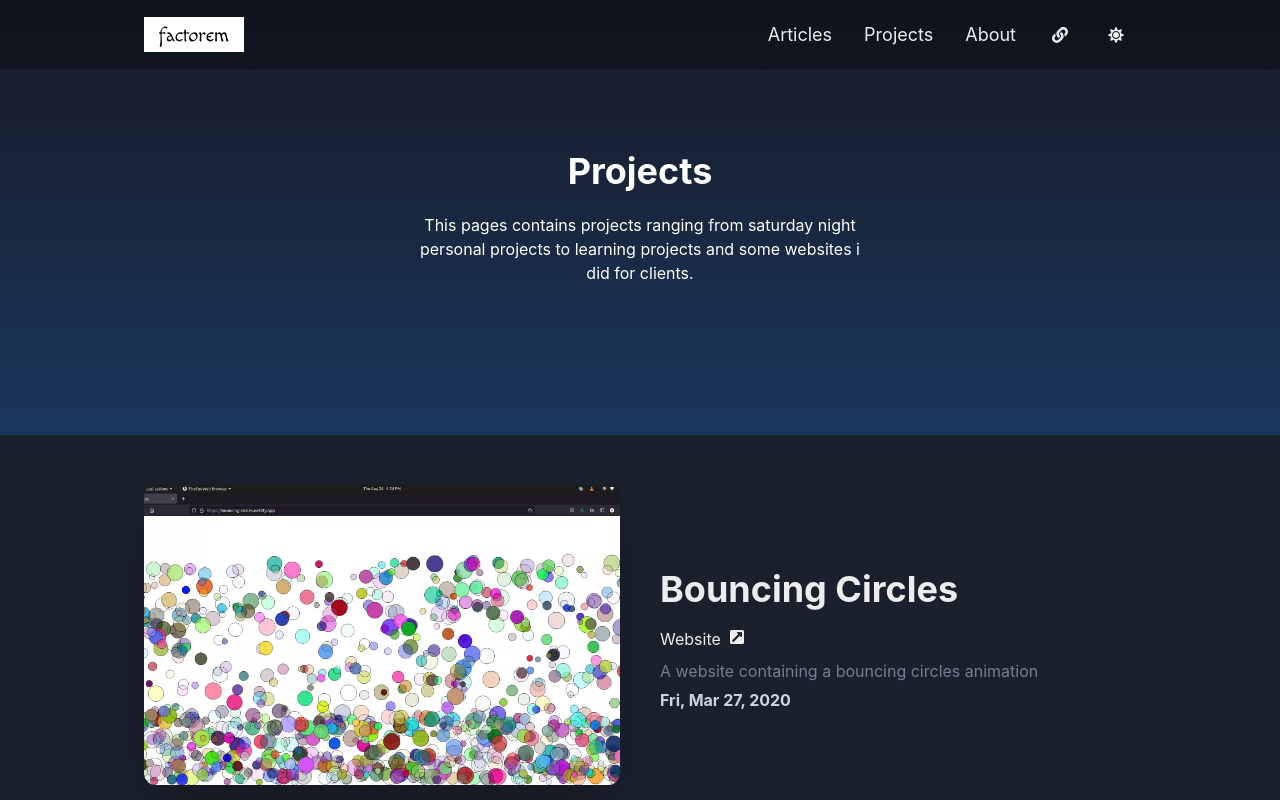
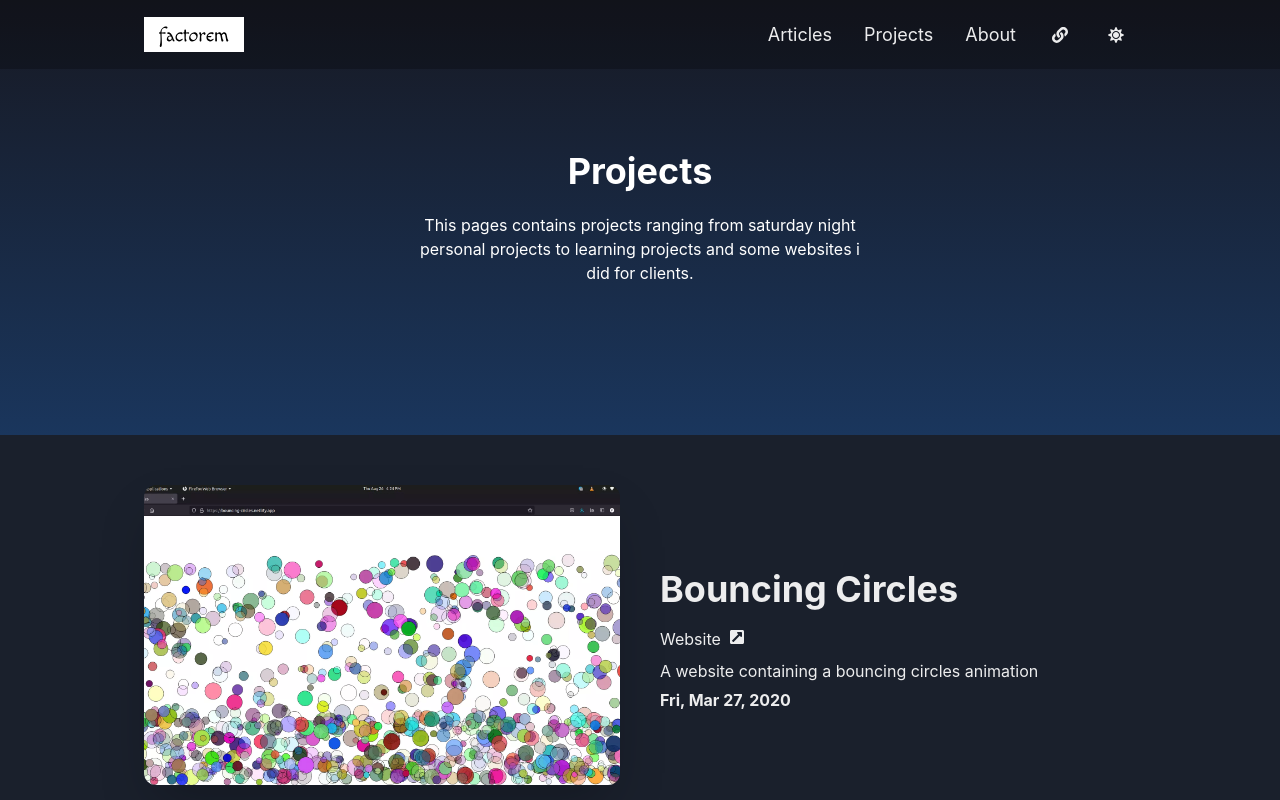
Before and after one commit to frectonz/factorem, a Next.js app: page /projects in a window 1280 px wide. Shown: the top 800 px of the page. Built offline with nearby package versions, Linux system fonts and the light colour scheme.

Commit message:
fix contrast

```diff
--- a/components/cards/ProjectCard.tsx
+++ b/components/cards/ProjectCard.tsx
@@ -42,15 +42,13 @@ export default function ProjectCard({ project }: ProjectCardProps) {
             {project.name}
           </Heading>
           <HStack>
-            <Link target="_blank" href={project.website}>
+            <Link target="_blank" rel="noopener" href={project.website}>
               <Text>Website</Text>
             </Link>
             <FaExternalLinkSquareAlt style={{ marginBottom: 5 }} />
           </HStack>
-          <Text color="gray.500">{project.description}</Text>
-          <Heading size="sm" color="gray.300">
-            {project.date}
-          </Heading>
+          <Text>{project.description}</Text>
+          <Heading size="sm">{project.date}</Heading>
         </Stack>
       </Grid>
     </Box>
```
